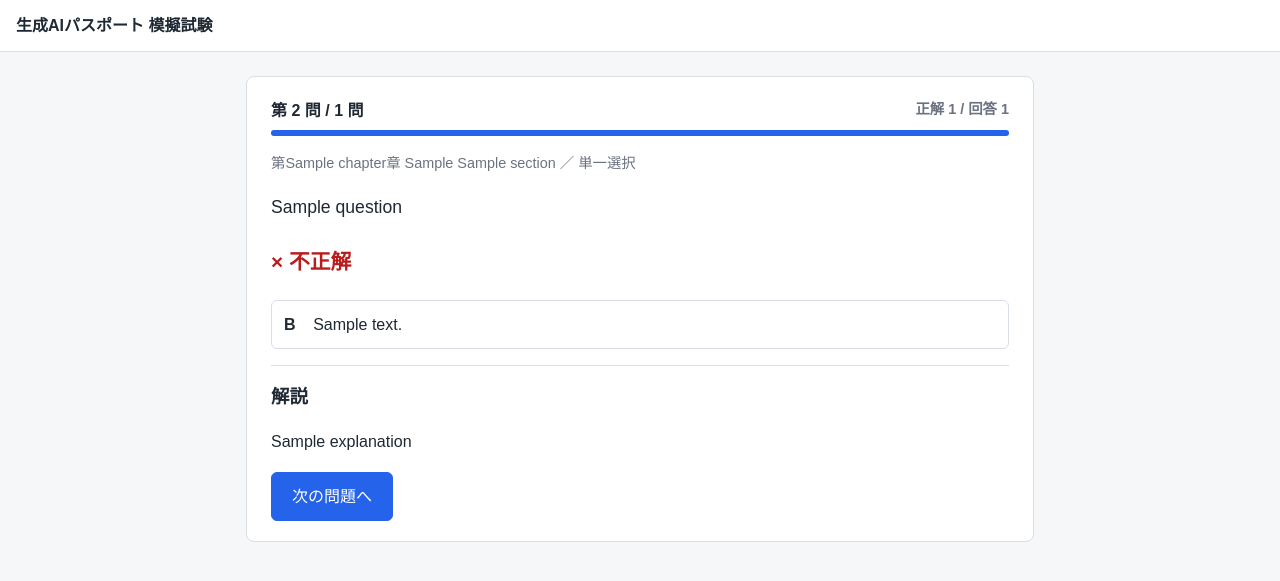
After one commit to 3sss-a-nagasawa/study-aipass, a Flask app: template templates/judged.html in a window 1280 px wide. The commit adds this page. Shown: the top 581 px of the page. Run offline with Flask 3, Linux system fonts and the light colour scheme; the template is opened without the code that fills it: most values are stand-ins (such as "Sample title", 1, 10 or a date in 2020).

Commit message:
1問ずつの回答・判定画面を追加
回答直後に正誤・正解・解説を表示する。回答済みの問題は判定画面のみ表示し、再回答はできない。

Co-Authored-By: Claude Opus 5.5 <noreply@anthropic.com>

```diff
--- a/app.py
+++ b/app.py
@@ -1,22 +1,105 @@
 """生成AIパスポート模擬試験アプリ（Flask）。この端末だけで使う。"""
 
-from flask import Flask, render_template
+from flask import Flask, abort, flash, redirect, render_template, request, session, url_for
 
+import quiz
 from config import Config
 
 
-def create_app():
+def create_app(config_object=Config):
     """Flask アプリを生成して返す。"""
     app = Flask(__name__)
-    app.config.from_object(Config)
+    app.config.from_object(config_object)
+    store = quiz.ExamStore()
+    app.extensions["exam_store"] = store
+    app.extensions["questions"] = None
 
-    @app.route("/")
+    def get_questions():
+        """問題データを初回だけ読み込んで返す。"""
+        if app.extensions["questions"] is None:
+            app.extensions["questions"] = quiz.load_questions(app.config["QUIZ_DATA_PATH"])
+        return app.extensions["questions"]
+
+    def get_current_exam():
+        """セッションに紐づく試験を返す（無ければトップへ戻す）。"""
+        exam = store.get(session.get("exam_id"))
+        if exam is None:
+            abort(redirect(url_for("index")))
+        return exam
+
+    @app.route("/", methods=["GET", "POST"])
     def index():
-        """トップページ（試験開始画面）。"""
+        """トップページ。POST で新しい試験を開始する。"""
+        if request.method == "POST":
+            try:
+                questions = get_questions()
+            except FileNotFoundError as error:
+                flash(str(error))
+                return redirect(url_for("index"))
+            exam = quiz.create_exam(questions, app.config["QUIZ_QUESTION_COUNT"])
+            store.add(exam)
+            session["exam_id"] = exam.exam_id
+            return redirect(url_for("question"))
+        exam = store.get(session.get("exam_id"))
         return render_template(
             "index.html",
             question_count=app.config["QUIZ_QUESTION_COUNT"],
+            exam_in_progress=exam is not None and not exam.is_finished,
         )
+
+    @app.route("/question")
+    def question():
+        """次に回答すべき問題を表示する。"""
+        exam = get_current_exam()
+        index = exam.current_index
+        if index is None:
+            return redirect(url_for("result"))
+        item = exam.items[index]
+        question_data = get_questions()[item.question_id]
+        return render_template(
+            "question.html",
+            exam=exam,
+            index=index,
+            question=question_data,
+            choices=quiz.display_choices(question_data, item),
+        )
+
+    @app.route("/question/<int:index>", methods=["POST"])
+    def answer(index):
+        """回答を受け付けて採点し、判定画面へ移る。"""
+        exam = get_current_exam()
+        try:
+            selected = [int(value) for value in request.form.getlist("choice")]
+            quiz.submit_answer(exam, get_questions(), index, selected)
+        except ValueError as error:
+            flash(str(error))
+            return redirect(url_for("question"))
+        return redirect(url_for("judged", index=index))
+
+    @app.route("/question/<int:index>/judged")
+    def judged(index):
+        """回答済みの問題の判定結果を表示する（再回答はできない）。"""
+        exam = get_current_exam()
+        if index >= len(exam.items) or exam.items[index].selected is None:
+            return redirect(url_for("question"))
+        item = exam.items[index]
+        question_data = get_questions()[item.question_id]
+        return render_template(
+            "judged.html",
+            exam=exam,
+            index=index,
+            item=item,
+            question=question_data,
+            choices=quiz.display_choices(question_data, item),
+        )
+
+    @app.route("/result")
+    def result():
+        """結果ページ（タスク5で実装）。"""
+        exam = get_current_exam()
+        if not exam.is_finished:
+            return redirect(url_for("question"))
+        return f"{len(exam.items)}問中 {exam.correct_count}問正解"
 
     return app
 
--- a/static/style.css
+++ b/static/style.css
@@ -57,5 +57,40 @@ h2 { font-size: 1.15rem; }
 .button.primary { background: var(--primary); border-color: var(--primary); color: #fff; }
 .button:disabled { opacity: 0.5; cursor: not-allowed; }
 
+/* 進捗表示 */
+.progress { display: flex; justify-content: space-between; font-weight: bold; }
+.progress-bar { height: 6px; background: var(--border); border-radius: 3px; margin: 6px 0 12px; }
+.progress-bar > div { height: 100%; background: var(--primary); border-radius: 3px; }
+
+.question-text { font-size: 1.1rem; white-space: pre-wrap; }
+
+/* 選択肢 */
+.choices { list-style: none; padding: 0; margin: 16px 0; }
+.choices li { margin-bottom: 8px; }
+.choice {
+  display: flex;
+  gap: 10px;
+  align-items: flex-start;
+  padding: 10px 12px;
+  border: 1px solid var(--border);
+  border-radius: 6px;
+  cursor: pointer;
+}
+label.choice:hover { border-color: var(--primary); }
+.choice input { margin-top: 6px; }
+.choice-label { font-weight: bold; min-width: 1.2em; }
+.choice.judged { cursor: default; }
+.choice.is-answer { border-color: var(--correct); background: var(--correct-bg); }
+.choice.is-wrong-pick { border-color: var(--wrong); background: var(--wrong-bg); }
+.tags { margin-left: auto; white-space: nowrap; }
+.tag { font-size: 0.8rem; padding: 1px 6px; border-radius: 4px; background: var(--border); }
+.tag.answer { background: var(--correct); color: #fff; }
+
+/* 判定 */
+.verdict { font-size: 1.3rem; font-weight: bold; }
+.verdict.correct { color: var(--correct); }
+.verdict.wrong { color: var(--wrong); }
+.explanation { border-top: 1px solid var(--border); margin-top: 16px; }
+
 .flash { background: #fff7e6; border: 1px solid #f5c26b; padding: 8px 12px; border-radius: 6px; }
 .muted { color: var(--muted); font-size: 0.9rem; }
--- /dev/null
+++ b/templates/_question_header.html
@@ -0,0 +1,9 @@
+{# 問題番号・進捗・問題文の共通表示 #}
+<div class="progress">
+  <span>第 {{ index + 1 }} 問 / {{ exam.items|length }} 問</span>
+  <span class="muted">正解 {{ exam.correct_count }} / 回答 {{ exam.answered_count }}</span>
+</div>
+<div class="progress-bar"><div style="width: {{ (exam.answered_count / exam.items|length * 100)|round(1) }}%"></div></div>
+<p class="muted">第{{ question.chapter }}章 {{ question.syllabusRef }} {{ question.section }}
+  ／ {% if question.type == 'multiple' %}複数選択{% else %}単一選択{% endif %}</p>
+<p class="question-text">{{ question.question }}</p>
--- /dev/null
+++ b/templates/judged.html
@@ -0,0 +1,32 @@
+{% extends "base.html" %}
+{% block content %}
+<section class="card">
+  {% include "_question_header.html" %}
+  <p class="verdict {{ 'correct' if item.is_correct else 'wrong' }}">
+    {{ '○ 正解' if item.is_correct else '× 不正解' }}
+  </p>
+  <ul class="choices">
+    {% for choice in choices %}
+      {% set is_answer = choice.original_index in question.answer %}
+      {% set is_selected = choice.original_index in item.selected %}
+      <li class="choice judged {{ 'is-answer' if is_answer }} {{ 'is-wrong-pick' if is_selected and not is_answer }}">
+        <span class="choice-label">{{ "ABCD"[choice.display_index] }}</span>
+        <span>{{ choice.text }}</span>
+        <span class="tags">
+          {% if is_selected %}<span class="tag">あなたの回答</span>{% endif %}
+          {% if is_answer %}<span class="tag answer">正解</span>{% endif %}
+        </span>
+      </li>
+    {% endfor %}
+  </ul>
+  <div class="explanation">
+    <h2>解説</h2>
+    <p>{{ question.explanation }}</p>
+  </div>
+  {% if exam.is_finished %}
+    <a class="button primary" href="{{ url_for('result') }}">結果を見る</a>
+  {% else %}
+    <a class="button primary" href="{{ url_for('question') }}">次の問題へ</a>
+  {% endif %}
+</section>
+{% endblock %}
```
Also changed, not shown: templates/index.html (+6 -1 lines), templates/question.html (added, +22 -0 lines).
